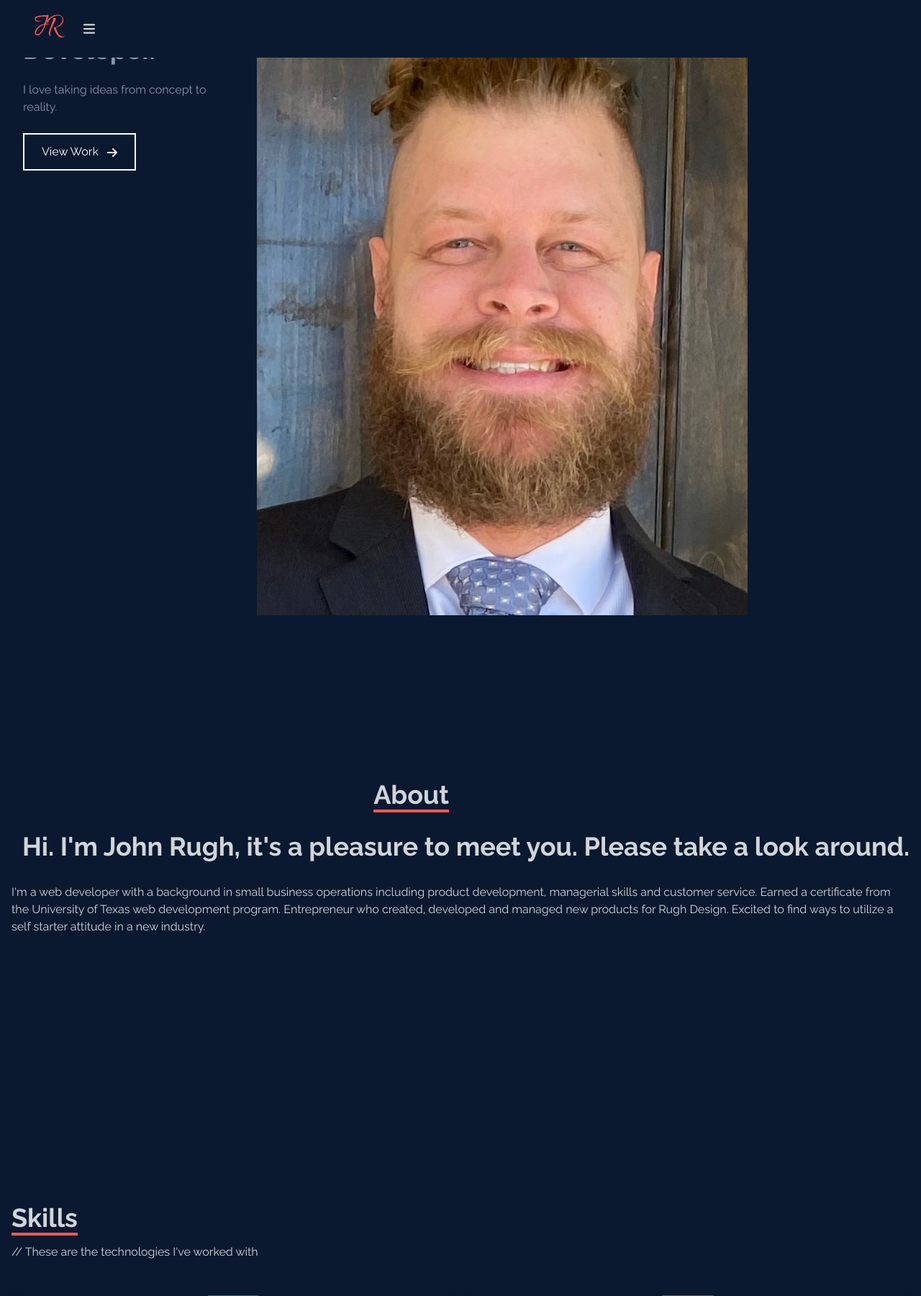
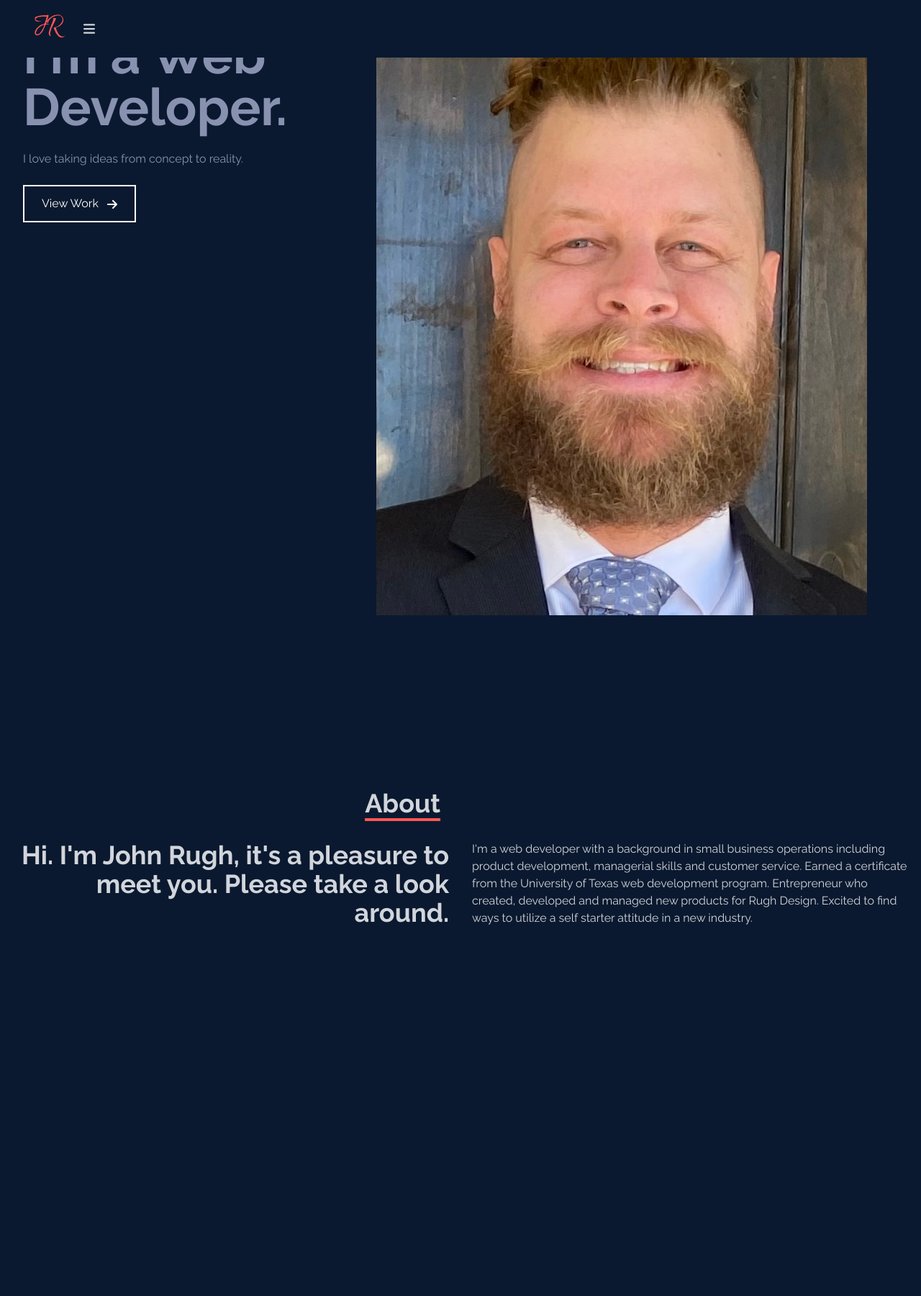
Before and after one commit to roodhouse/python-portfolio, a Flask app: page / in a window 1280 px wide. Shown: the top 1801 px of the page at 72% size. Run offline with Flask 3, Linux system fonts and the light colour scheme; data comes from the database, SQL or seed files in the repository; some libraries are stand-ins or nearby versions.

Commit message:
small screen size done

```diff
--- a/app.py
+++ b/app.py
@@ -5,9 +5,9 @@ from flask_wtf import FlaskForm
 from wtforms import StringField, SubmitField, EmailField, TextAreaField
 from wtforms.validators import DataRequired
 
-# make menu sticky
 # responsive design
 # sidebar
+# hook up view work button
 
 app = Flask(__name__)
 app.config['SECRET_KEY'] = '8BYkEfBA6O6donzWlSihBXox7C0sKR6b'
--- a/static/css/styles.css
+++ b/static/css/styles.css
@@ -118,7 +118,7 @@ body {
 }
 
 .g-2rem {
-    --bs-gutter-x: 2rem;
+    gap: 2rem;
 }
 
 .pb-2rem {
@@ -290,3 +290,47 @@ body {
     background-color: #ff5757;
     border-color: #ff5757;
 }
+
+/* Media queries */
+
+/* small */
+@media only screen and (min-width: 575px) {
+    .fullName, .webDev {
+        font-size: 4.5rem;
+        line-height: 1;
+    }
+
+    #aboutCopyTextContainer {
+        display: grid;
+        grid-template-columns: repeat(2,minmax(0,1fr));
+        padding-left: 1rem;
+        padding-right: 1rem;
+    }
+
+    #aboutCopyTitleContainer {
+        display: grid;
+        grid-template-columns: repeat(2,minmax(0,1fr));
+        padding-bottom: 2rem;
+    }
+
+    #aboutCopyTitle, #aboutCopyText {
+        text-align: right;
+        width: 100%;
+    }
+
+    .skillGrid, .projectGrid {
+        grid-template-columns: repeat(4,minmax(0,1fr));
+    }
+
+    .workGrid {
+        grid-template-columns: repeat(2,minmax(0,1fr));
+    }
+
+    #contactContainer {
+        width: 100%;
+    }
+
+    form div:last-of-type {
+        margin-bottom: 0 !important;
+    }
+}
--- a/templates/about.html
+++ b/templates/about.html
@@ -1,16 +1,16 @@
-<div id="aboutContainer" class="d-flex flex-column justify-content-center align-items-center w-100 px-3">
+<div id="aboutContainer" class="d-flex flex-column justify-content-center align-items-center w-100 px-3 px-sm-0">
     <div id="aboutCopyTitleContainer" class="mw-1000 w-100 row g-2rem">
-        <div id="aboutCopyTitle" class="col-6 ps-0 pb-2rem text-sm-end">
+        <div id="aboutCopyTitle" class="col-6 ps-0">
             <p class="text-4xl fw-bolder border-bottom border-4 border-color d-inline">About</p>
         </div>
         <div id="emptyDiv" class="col-6"></div>
     </div>
 
-    <div id="aboutCopyTextContainer" class="mw-1000 w-100 g-2rem">
-        <div id="aboutCopyText" class="pb-2rem text-sm-end text-4xl fw-bolder">
+    <div id="aboutCopyTextContainer" class="mw-1000 w-100 row g-2rem">
+        <div id="aboutCopyText" class="text-4xl fw-bolder px-0">
             <p class="mb-0">Hi. I'm John Rugh, it's a pleasure to meet you. Please take a look around.</p>
         </div>
-        <div id="aboutPara" class="">
+        <div id="aboutPara" class="px-0">
             <p>I'm a web developer with a background in small business operations including product development, managerial skills and customer service. Earned a certificate from the University of Texas web development program. Entrepreneur who created, developed and managed new products for Rugh Design. Excited to find ways to utilize a self starter attitude in a new industry.</p>
         </div>
     </div>
```
